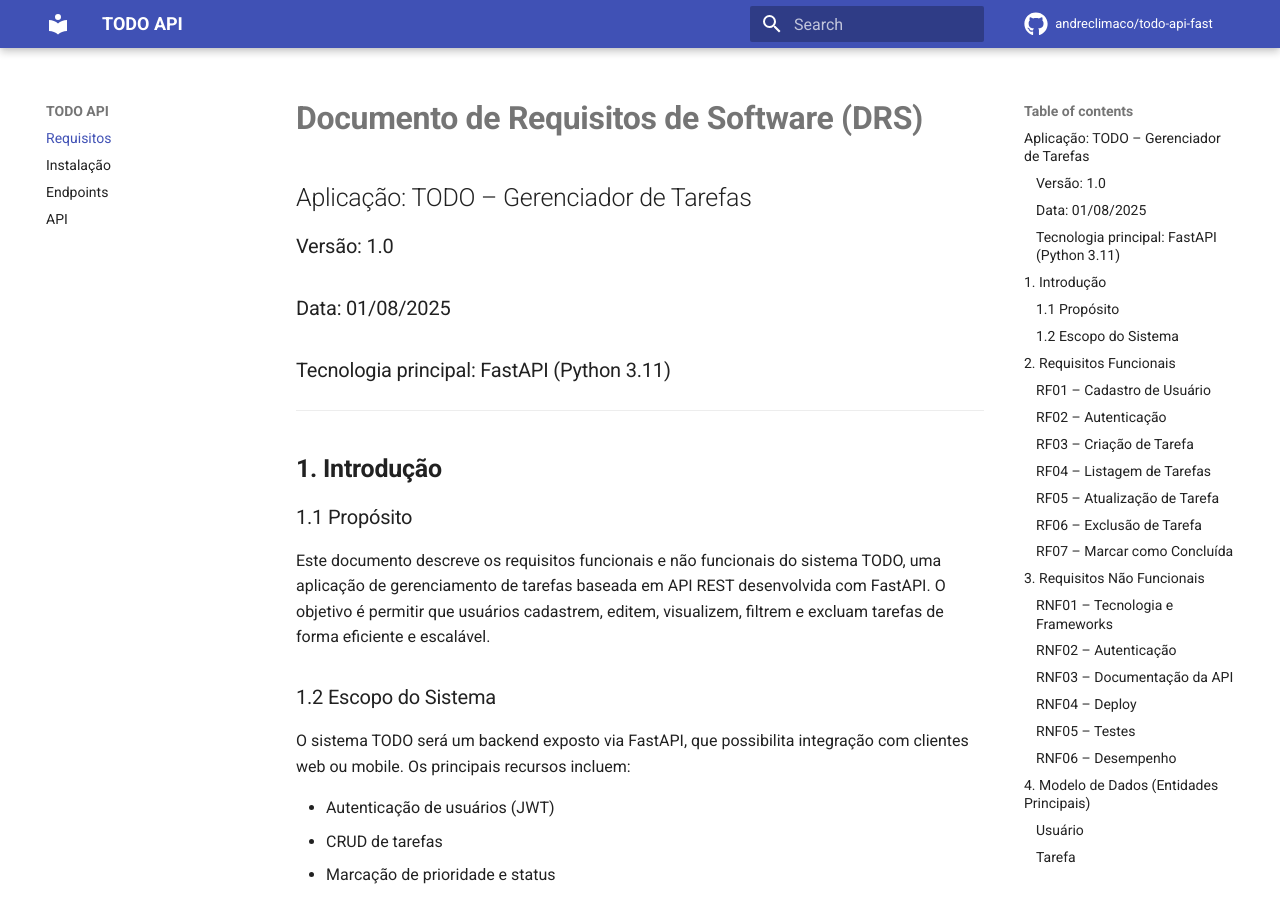
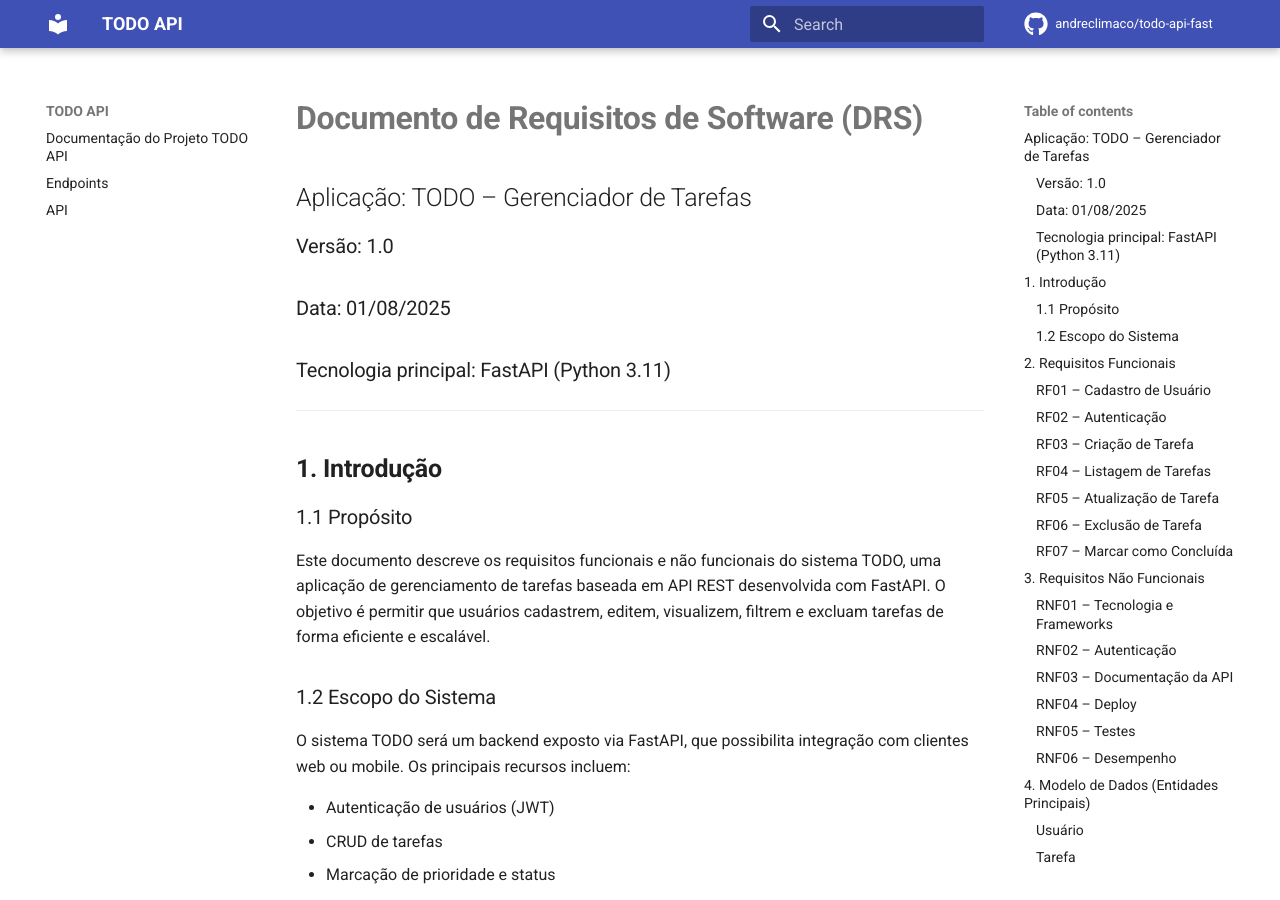
Before and after one commit to andreclimaco/todo-api-fast, an MkDocs documentation site: the page built from docs/requisitos.md, in a window 1280 px wide and 900 px high. Built offline with MkDocs 1.6.1 and Material for MkDocs 9.7.7, drawn with Linux system fonts in a browser that asks for light colours; comment, search, counter and statistics services are not loaded.

Commit message:
Alterando a navegação da documentação

```diff
--- a/mkdocs.yml
+++ b/mkdocs.yml
@@ -6,8 +6,6 @@ theme:
   name: material
   icon:
     repo: fontawesome/brands/github
-
-
 plugins:
   - search
   - mkdocstrings:
@@ -25,7 +23,6 @@ plugins:
       branch: main
   - git-authors
 nav:
-  - Requisitos: requisitos.md
-  - Instalação: index.md
+  - index.md
   - Endpoints: endpoints.md
   - API: autoapi.md
```
